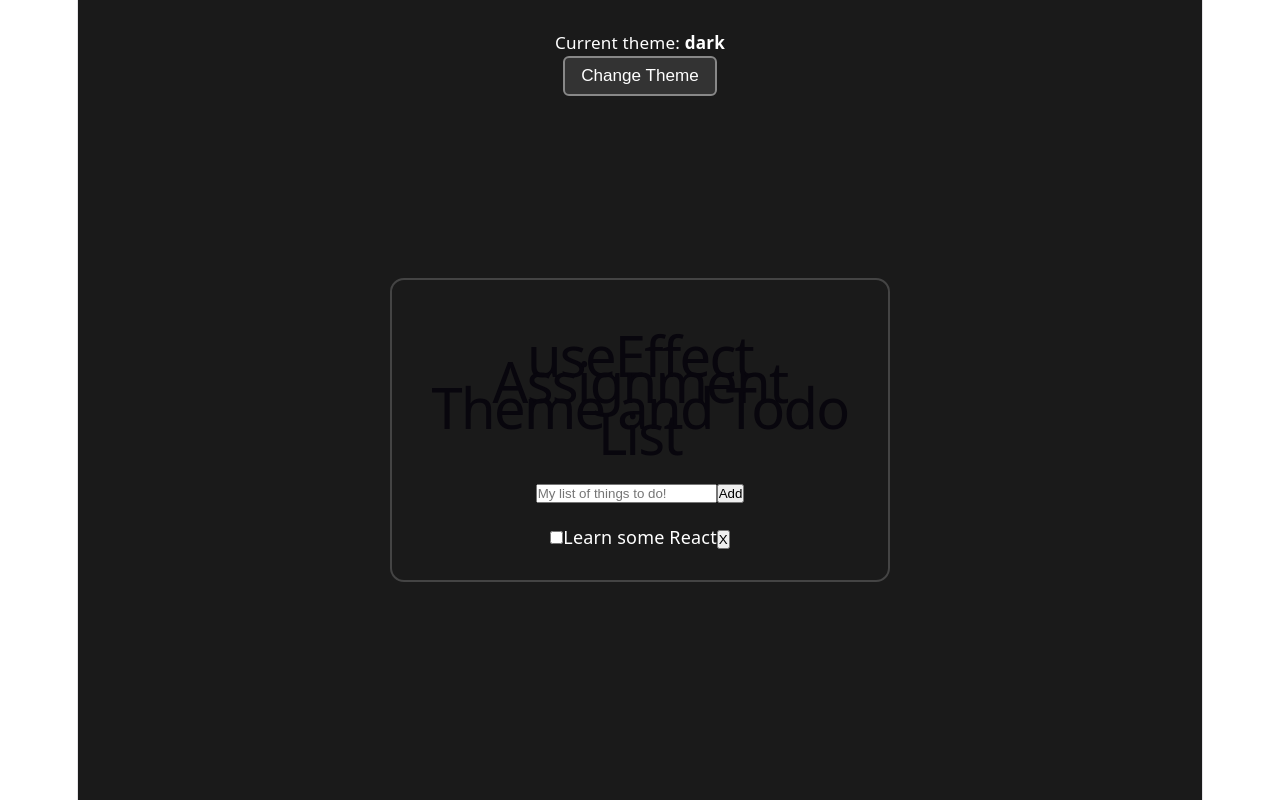
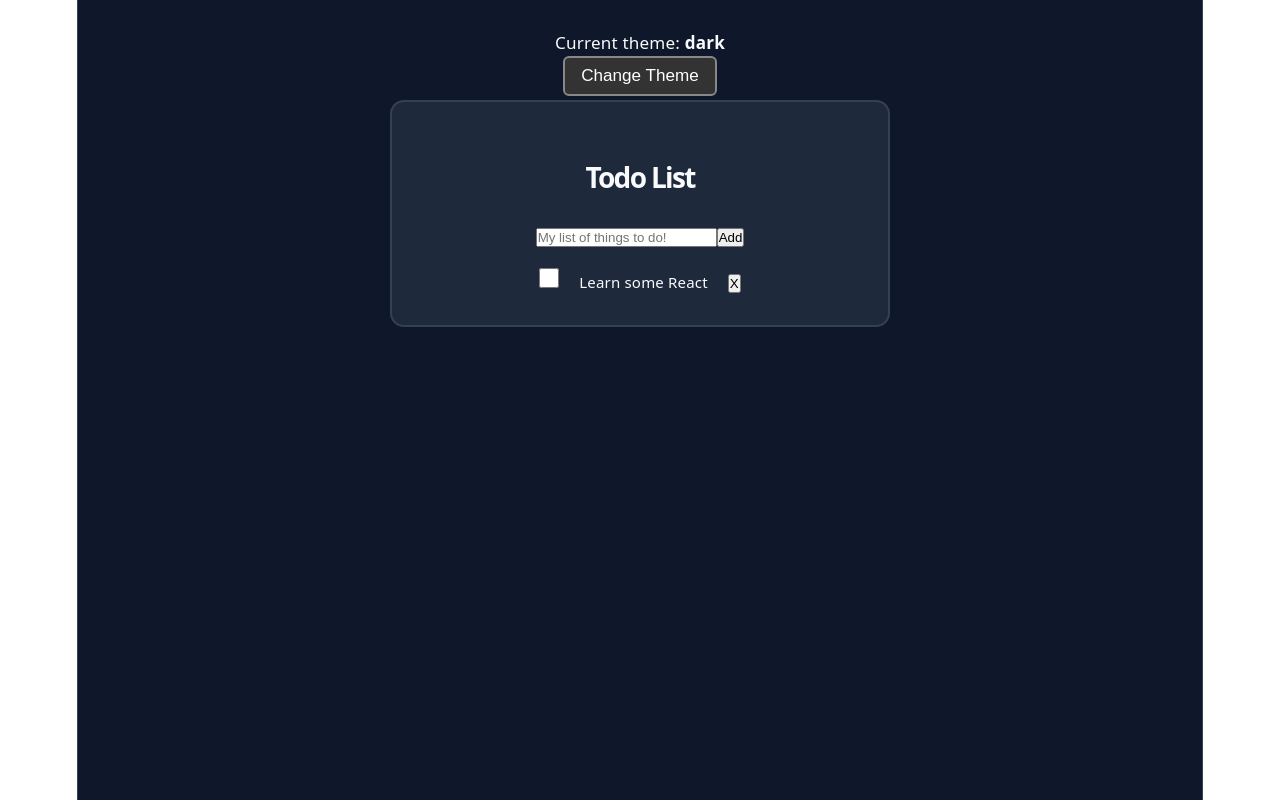
Before and after one commit to SS0391/Todo-Theme-assignment, a React (Vite) app: page / in a window 1280 px wide. Built offline with nearby package versions, Linux system fonts and the light colour scheme.

Commit message:
added css for todolist, app

```diff
--- a/src/App.css
+++ b/src/App.css
@@ -1,26 +1,34 @@
 /*Global colors*/
 
 :root {
-  --bg-color: #1a1a1a;
-  --text-color: #ffffff;
+  --bg-color: #0f172a;
+  --bg-card: #1e293b;
+  --text-main: #f8fafc;
+  --text-muted: #94a3b8;
+  --border: #334155;
   --btn-bg: #333333;
+  --btn-hover: #2563eb;
   --btn-text: #ffffff;
-  --border-color: #444444;
+  --delete: #ef4444;
 }
 
 .app-light {
-  --bg-color: #ffffff;
-  --text-color: #222222;
+  --bg-color: #f1f5f9;
+  --bg-card: #ffffff;
+  --text-color: #f7f7f7;
+  --text-main: #0f172a;
+  --text-muted: #64748b;
   --btn-bg: #e0e0e0;
-  --btn-text: #000000;
-  --border-color: #ccc;
+  --btn-text: #2563eb;
+  --btn-hover: #1d4ed8;
+  --border: #ccc;
 }
 
 .app-container {
   background-color: var(--bg-color);
-  color: var(--text-color);
+  color: var(--text-main);
   min-height: 100vh;
-  padding: 40px 20px;
+  padding: 100px 20px 40px 20px;
   font-family:
     system-ui,
     -apple-system,
@@ -30,14 +38,13 @@
     color 0.3s ease;
   display: flex;
   flex-direction: column;
-  justify-content: center;
+  justify-content: flex-start;
   align-items: center;
-  padding-top: 100px;
 }
 
 .app-card {
-  background-color: var(--bg-color);
-  border: 2px solid var(--border-color);
+  background-color: var(--bg-card);
+  border: 2px solid var(--border);
   border-radius: 14px;
   width: 100%;
   max-width: 500px;
@@ -53,3 +60,9 @@
 body {
   font-family: Verdana, Geneva, Tahoma, sans-serif;
 }
+
+h1 {
+  font-size: 28px;
+  font-weight: 800;
+  color: var(--text-main);
+}
--- a/src/App.jsx
+++ b/src/App.jsx
@@ -10,7 +10,7 @@ function App() {
     <div className={`app-container ${theme === "light" ? "app-light" : ""}`}>
       <ThemeToggle />
       <div className="app-card">
-        <h1>useEffect Assignment Theme and Todo List</h1>
+        <h1>Todo List</h1>
         <TodoForm />
         <TodoList />
       </div>
--- a/src/components/TodoList/TodoList.jsx
+++ b/src/components/TodoList/TodoList.jsx
@@ -8,7 +8,7 @@ export function TodoList() {
       {todos.map((todo) => (
         <li key={todo.id} className={`${styles.todoItem} ${todo.done ? styles.completed : ""}`}>
           <input type="checkbox" checked={todo.done} onChange={() => toggleTodo(todo.id)} className={styles.checkbox} />
-          <span className={styles.checkbox}>{todo.text}</span>
+          <span className={styles.todoText}>{todo.text}</span>
           <button onClick={() => removeTodo(todo.id)} className={styles.deleteBtn}>
             X
           </button>
--- a/src/components/TodoList/TodoList.module.css
+++ b/src/components/TodoList/TodoList.module.css
@@ -6,3 +6,27 @@
   flex-direction: column;
   gap: 14px;
 }
+
+.todoText {
+  flex: 1;
+  font-size: 15px;
+  word-break: break-word; /*So bigger word do not take over the entire page on small devices*/
+  color: var(--text-main);
+  padding-right: 20px;
+}
+
+.checkbox {
+  width: 20px;
+  height: 20px;
+  cursor: pointer;
+  margin-right: 20px;
+}
+
+.completed {
+  opacity: 0.7;
+}
+
+.completed .todoText {
+  text-decoration: line-through;
+  color: rgb(201, 200, 200);
+}
```
